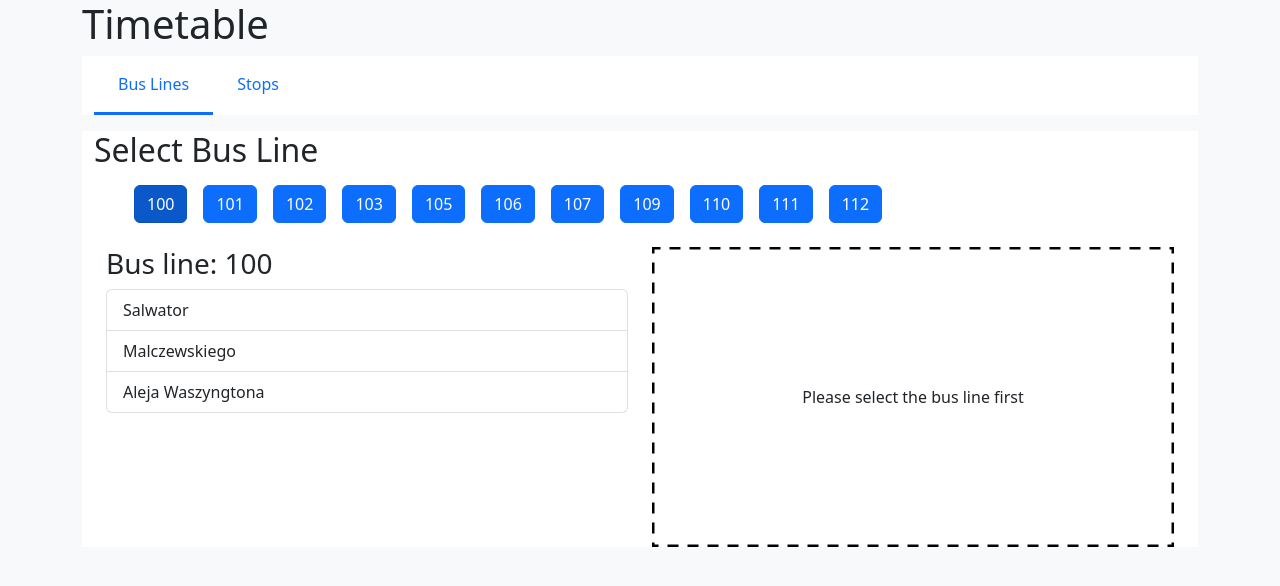
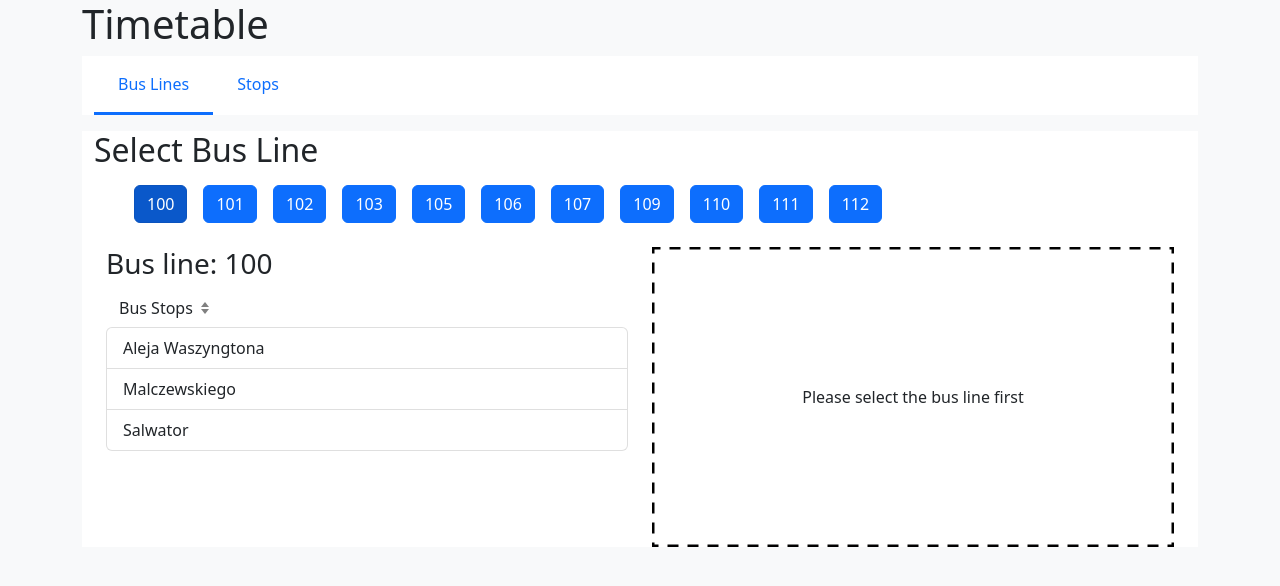
Before and after one commit to ToxiKejtor/ingenious.build-interview-task, a Vue app: page / in a window 1280 px wide. Both pictures are taken after a click on the button "100". Shown: the top 586 px of the page. Built offline with nearby package versions, Linux system fonts and the light colour scheme; data requests are answered from the project's data file.

Commit message:
BusTimes

```diff
--- a/src/components/BusLines.vue
+++ b/src/components/BusLines.vue
@@ -24,6 +24,7 @@ const busLines = computed(() => store.state.busLines);
 const selectedLine = computed(() => store.state.selectedLine);
 
 function onLineClick(line: number) {
+  store.commit("setSelectedStop", "");
   store.commit("setSelectedLine", line);
 }
 
--- a/src/components/BusStops.vue
+++ b/src/components/BusStops.vue
@@ -2,10 +2,16 @@
   <div class="bus-stops">
     <div v-if="stops.length">
       <h3>Bus line: {{ selectedLine }}</h3>
+
+      <button
+        class="btn d-flex align-items-center border-none"
+        @click="sortAsc = !sortAsc"
+      >
+        <span>Bus Stops</span> <IconSort />
+      </button>
       <ul class="list-group">
         <li
-          role="button"
-          class="list-group-item"
+          class="list-group-item bus-stops__li"
           :class="{ active: value === selectedStop }"
           v-for="(value, key) in stops"
           :key="key"
@@ -20,17 +26,22 @@
 </template>
 
 <script setup lang="ts">
-import { computed } from "vue";
+import { computed, ref } from "vue";
 import PlaceKeeper from "@/components/PlaceKeeper.vue";
 import { useStore } from "@/store";
+import IconSort from "@/components/IconSort.vue";
 
 const store = useStore();
+
+const sortAsc = ref(true);
 
 const selectedLine = computed(() => store.state.selectedLine);
 const selectedStop = computed(() => store.state.selectedStop);
 const stops = computed(() =>
   selectedLine.value
-    ? Object.keys(store.state.busLines[selectedLine.value])
+    ? sortAsc.value
+      ? Object.keys(store.state.busLines[selectedLine.value]).sort()
+      : Object.keys(store.state.busLines[selectedLine.value]).sort().reverse()
     : []
 );
 
@@ -42,4 +53,7 @@ function onStopClick(stop: string) {
 .bus-stops {
   height: 300px;
 }
+.bus-stops__li {
+  cursor: pointer;
+}
 </style>
--- a/src/components/BusTimes.vue
+++ b/src/components/BusTimes.vue
@@ -1,7 +1,61 @@
 <template>
-  <PlaceKeeper message="Please select the bus line first" />
+  <div class="bus-times">
+    <div v-if="showTimes">
+      <div v-if="times.length">
+        <h3>Bus times: {{ selectedStop }}</h3>
+
+        <button
+          class="btn d-flex align-items-center border-none"
+          @click="sortAsc = !sortAsc"
+        >
+          <span>Bus Stops</span> <IconSort />
+        </button>
+        <ul class="list-group">
+          <li
+            class="list-group-item bus-times__li"
+            :class="{ active: value === selectedTime }"
+            v-for="(value, key) in times"
+            :key="key"
+            @click="onTimeClick(value)"
+          >
+            {{ value }}
+          </li>
+        </ul>
+      </div>
+    </div>
+    <PlaceKeeper v-else message="Please select the bus line first" />
+  </div>
 </template>
 
 <script setup lang="ts">
 import PlaceKeeper from "@/components/PlaceKeeper.vue";
+import { useStore } from "@/store";
+import { computed, ref } from "vue";
+import IconSort from "@/components/IconSort.vue";
+const store = useStore();
+
+const sortAsc = ref(true);
+
+const selectedStop = computed(() => store.state.selectedStop);
+const showTimes = computed(
+  () => store.state.selectedStop !== "" && store.state.selectedLine
+);
+const times = computed(() => {
+  const times =
+    store.state.busLines[store.state.selectedLine][store.state.selectedStop];
+  return sortAsc.value ? times.sort() : times.sort().reverse();
+});
+
+function onTimeClick(time: string) {
+  store.commit("setSelectedTime", time);
+}
 </script>
+<style scoped>
+.bus-times {
+  height: 300px;
+}
+
+.bus-times__li {
+  cursor: pointer;
+}
+</style>
--- /dev/null
+++ b/src/components/IconSort.vue
@@ -0,0 +1,31 @@
+<template>
+  <div class="wrapper px-2">
+    <div class="top"></div>
+    <div class="bottom"></div>
+  </div>
+</template>
+<style scoped>
+.wrapper {
+  display: flex;
+  flex-direction: column;
+}
+
+.top {
+  width: 0;
+  height: 0;
+  border-left: 4px solid transparent;
+  border-right: 4px solid transparent;
+
+  border-bottom: 5px solid grey;
+  margin-bottom: 2px;
+}
+
+.bottom {
+  width: 0;
+  height: 0;
+
+  border-left: 4px solid transparent;
+  border-right: 4px solid transparent;
+  border-top: 5px solid grey;
+}
+</style>
--- a/src/store/index.ts
+++ b/src/store/index.ts
@@ -7,6 +7,7 @@ export interface State {
   busLines: BusLines;
   selectedLine: number;
   selectedStop: string;
+  selectedTime: string;
 }
 export const key: InjectionKey<Store<State>> = Symbol();
 export default createStore<State>({
@@ -14,6 +15,7 @@ export default createStore<State>({
     busLines: {},
     selectedLine: 0,
     selectedStop: "",
+    selectedTime: "",
   },
   getters: {},
   mutations: {
@@ -25,6 +27,9 @@ export default createStore<State>({
     },
     setSelectedStop(state: State, stop: string) {
       state.selectedStop = stop;
+    },
+    setSelectedTime(state: State, time: string) {
+      state.selectedTime = time;
     },
   },
   actions: {
```
